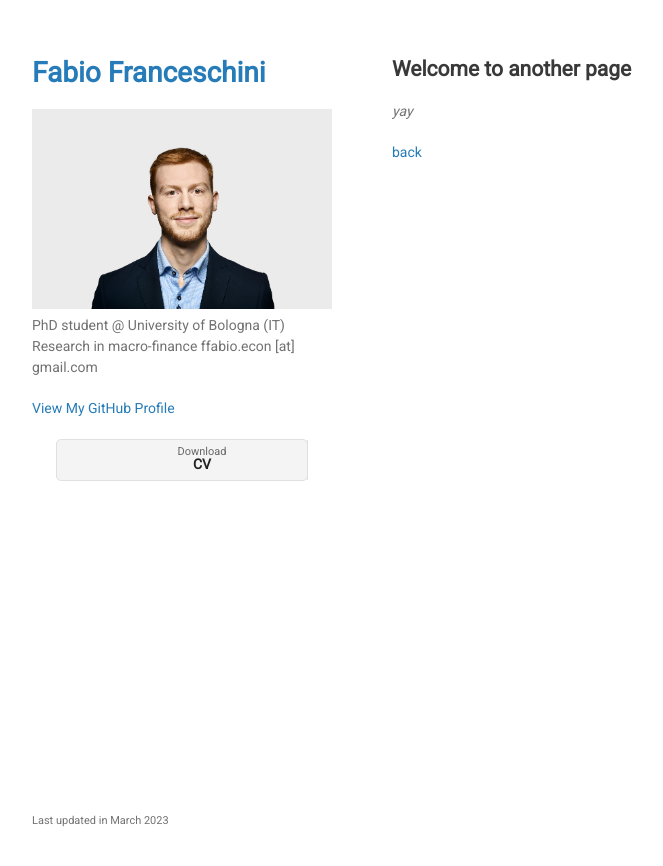
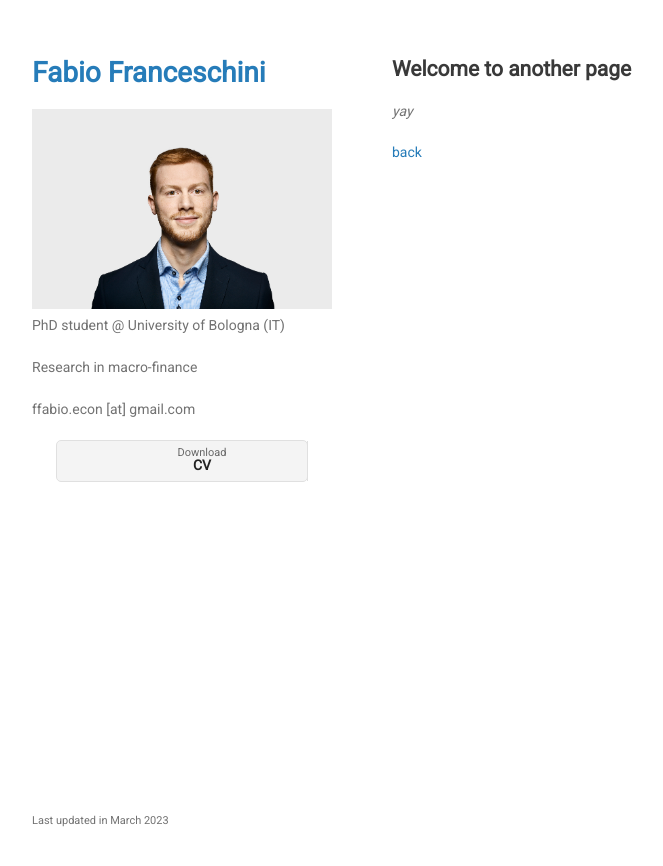
Before and after one commit to ffabio-econ/ffabio-econ.github.io, a Jekyll site: the page built from another-page.md, in a window 1280 px wide. Shown: the top 866 px of the page, without its empty margins (26-689 px from the left). Built offline with Jekyll 4.4.1, drawn with Linux system fonts in a browser that asks for light colours; our own code applies the rules of GitHub Pages for plain Markdown files.

Commit message:
line breaks

```diff
--- a/_layouts/default.html
+++ b/_layouts/default.html
@@ -23,20 +23,20 @@
         {% endif %}
 
         <p class="pddd">
-          PhD student @ University of Bologna (IT)
-
-          Research in macro-finance
-
+          PhD student @ University of Bologna (IT) <br>
+          <br>
+          Research in macro-finance <br>
+          <br>
           ffabio.econ [at] gmail.com
         </p>
 
-          {% if site.github.is_project_page %}
+          <!-- {% if site.github.is_project_page %}
           <p class="view pddd"><a href="{{ site.github.repository_url }}">View the Project on GitHub <small>{{ site.github.repository_nwo }}</small></a></p>
-          {% endif %}
+          {% endif %} -->
 
-          {% if site.github.is_user_page %}
+          <!-- {% if site.github.is_user_page %}
           <p class="view pddd"><a href="{{ site.github.owner_url }}">View My GitHub Profile</a></p>
-          {% endif %}
+          {% endif %} -->
 
           {% if site.show_downloads %}
               <ul class="downloads chtxt">
```
